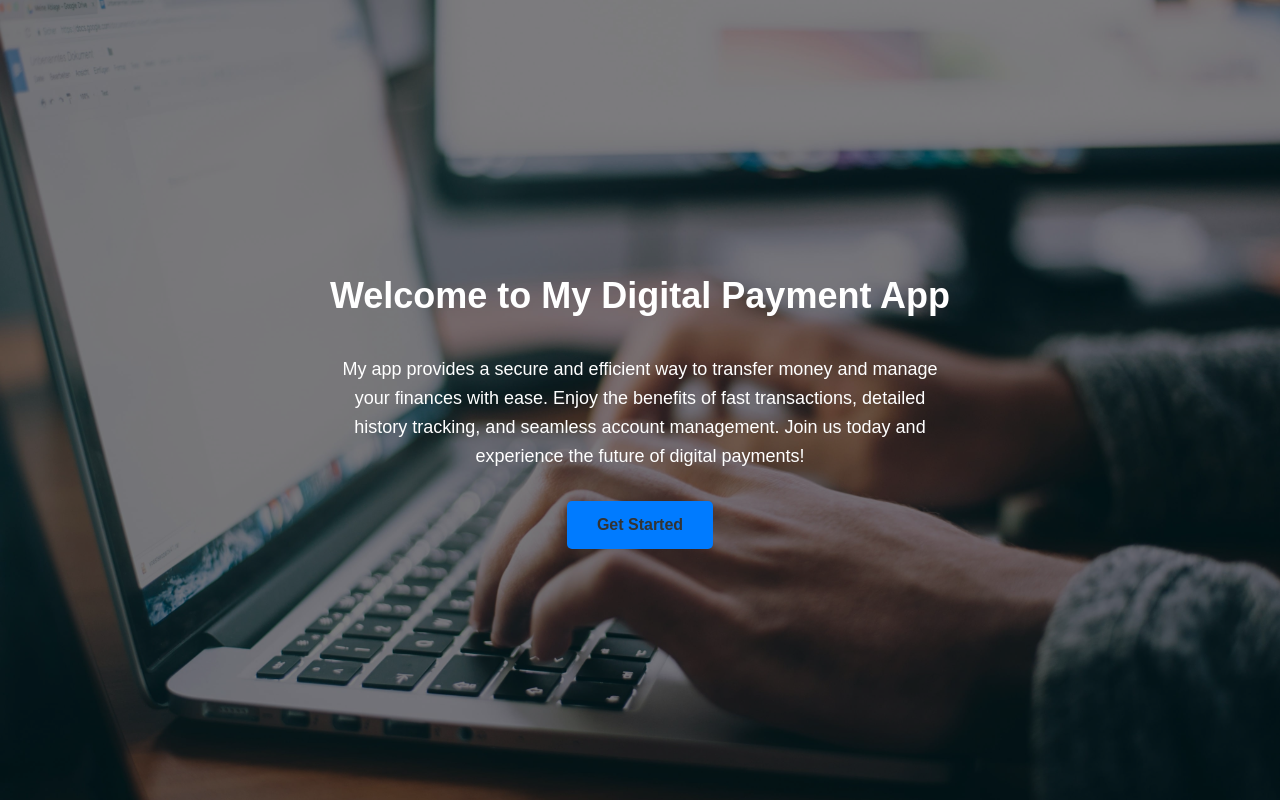
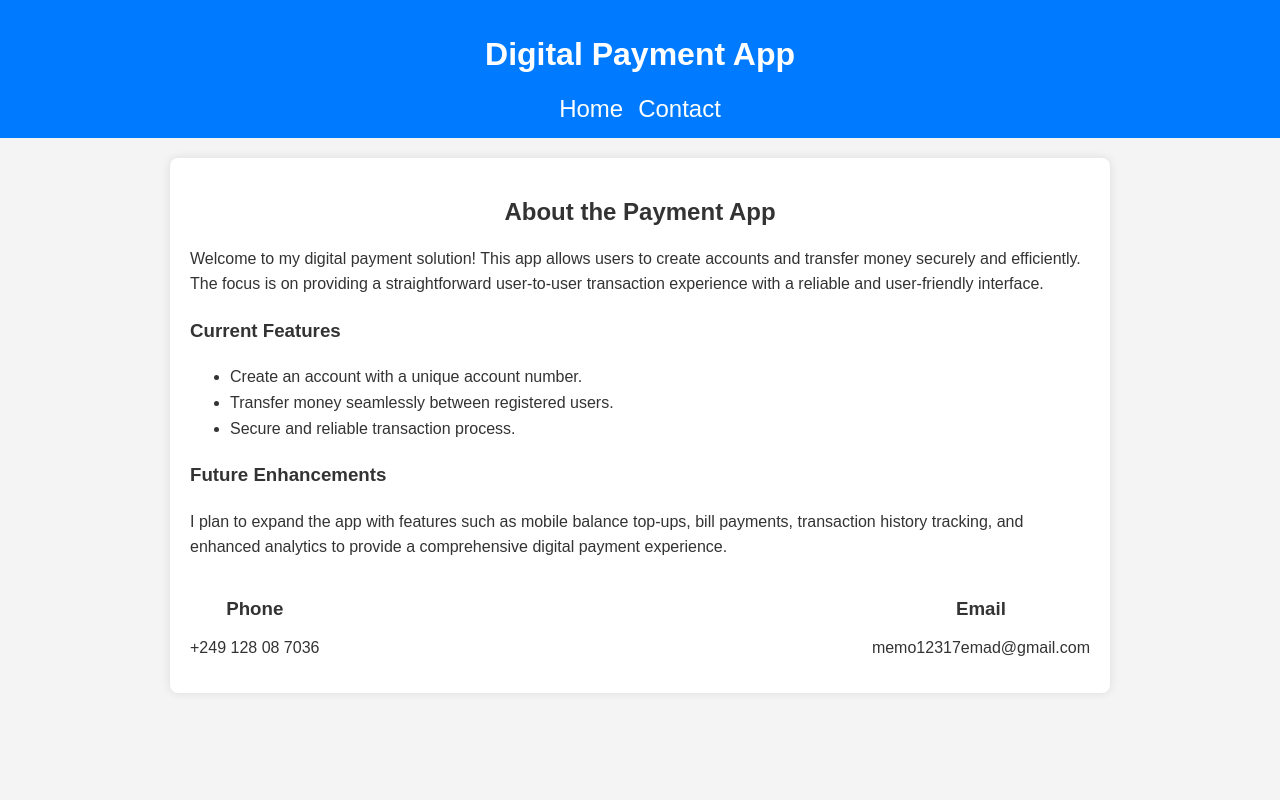
Before and after one commit to mo7amed3mad17/Digital_Payment_App, a Flask app: page /about in a window 1280 px wide. Run offline with Flask 3, Linux system fonts and the light colour scheme.

Commit message:
add apout and contact page

```diff
--- a/app/routes/ui_routes.py
+++ b/app/routes/ui_routes.py
@@ -7,10 +7,16 @@ ui_routes = Blueprint('ui', __name__)
 
 @ui_routes.route('/')
 @ui_routes.route('/home')
+def home():
+    return render_template('home.html')
+
 @ui_routes.route('/about')
 def about():
     return render_template('about.html')
 
+@ui_routes.route('/contact')
+def contact():
+    return render_template('contact.html')
 
 def login():
     return redirect(url_for('ui.login'))
--- a/app/templates/about.html
+++ b/app/templates/about.html
@@ -1,110 +1,147 @@
-<!DOCTYPE html>
+<!doctype html>
 <html lang="en">
+
 <head>
-    <meta charset="UTF-8">
-    <meta name="viewport" content="width=device-width, initial-scale=1.0">
-    <link rel="icon" type="image/x-icon" href="/static/images/icon.jpg">
-    <title>About - Digital Payment App</title>
+    <meta charset="utf-8">
+    <meta name="viewport" content="width=device-width, initial-scale=1">
+    <title>Mohamed - Digital Payment App</title>
+
+    <!-- Favicon -->
+    <link rel="shortcut icon" type="image/icon" href="static/logo/Tap.png">
+
+    <!-- Internal CSS -->
     <style>
-        /* General page styling */
         body {
             font-family: Arial, sans-serif;
             margin: 0;
             padding: 0;
-            background-color: #f9f9f9;
+            background-color: #f4f4f4;
+            color: #333;
         }
 
-        .hero {
-            width: 100%;
-            height: 100vh;
-            display: flex;
-            flex-direction: column;
-            justify-content: center;
-            align-items: center;
+        header {
+            background-color: #007bff;
             color: white;
+            padding: 15px;
             text-align: center;
-            padding: 20px;
-            box-sizing: border-box;
-
-            /* Background Image */
-            background-image: url('/static/images/Background.jpg'); /* Replace with your image path */
-            background-size: cover;
-            background-position: center;
-            background-repeat: no-repeat;
-
-            /* Add a semi-transparent overlay for readability */
-            background-color: rgba(0, 0, 0, 0.5); /* Black overlay */
-            background-blend-mode: overlay;
+            position: sticky;
+            top: 0;
         }
 
-        .hero h1 {
-            font-size: 36px;
-            margin-bottom: 20px;
+        header a {
+            text-decoration: none;
+            color: white;
+            font-size: 24px;
         }
 
-        .hero p {
-            font-size: 18px;
-            max-width: 600px;
-            margin-bottom: 30px;
-            line-height: 1.6;
+        nav ul {
+            list-style: none;
+            padding: 0;
+            margin: 0;
+            display: flex;
+            justify-content: center;
+            gap: 15px;
         }
 
-        .btn {
-            background-color: #007bff;
-            color: #333;
-            border: none;
-            padding: 15px 30px;
-            font-size: 16px;
-            font-weight: bold;
-            border-radius: 5px;
-            text-decoration: none;
-            cursor: pointer;
-            transition: background-color 0.3s;
+        nav ul li {
+            display: inline;
         }
 
-        .btn:hover {
-            background-color: #007bff;
+        nav ul li a {
+            text-decoration: none;
+            color: white;
         }
 
-        /* Responsive design */
+        .about {
+            padding: 20px;
+            background: #fff;
+            margin: 20px auto;
+            max-width: 900px;
+            border-radius: 8px;
+            box-shadow: 0 0 10px rgba(0, 0, 0, 0.1);
+        }
+
+        .section-heading {
+            margin-bottom: 20px;
+            text-align: center;
+        }
+
+        .content {
+            line-height: 1.6;
+            text-align: left;
+            margin: 10px 0;
+        }
+
+        .contact-info {
+            margin-top: 20px;
+            display: flex;
+            justify-content: space-between;
+        }
+
+        .contact-info div {
+            text-align: center;
+        }
+
         @media (max-width: 768px) {
-            .hero h1 {
-                font-size: 28px;
+            nav ul {
+                flex-direction: column;
+                gap: 10px;
             }
 
-            .hero p {
-                font-size: 16px;
-            }
-
-            .btn {
-                padding: 12px 25px;
-                font-size: 14px;
-            }
-        }
-
-        @media (max-width: 480px) {
-            .hero h1 {
-                font-size: 24px;
-            }
-
-            .hero p {
-                font-size: 14px;
-            }
-
-            .btn {
-                padding: 10px 20px;
-                font-size: 12px;
+            .contact-info {
+                flex-direction: column;
+                gap: 15px;
             }
         }
     </style>
 </head>
+
 <body>
-    <div class="hero">
-        <h1>Welcome to My Digital Payment App</h1>
-        <p>
-            My app provides a secure and efficient way to transfer money and manage your finances with ease. Enjoy the benefits of fast transactions, detailed history tracking, and seamless account management. Join us today and experience the future of digital payments!
-        </p>
-        <a href="/register" class="btn">Get Started</a>
-    </div>
+    <!-- Header -->
+    <header>
+        <h1>Digital Payment App</h1>
+        <nav>
+            <ul>
+                <li><a href="/home">Home</a></li>
+                <li><a href="/contact">Contact</a></li>
+            </ul>
+        </nav>
+    </header>
+
+    <!-- About Section -->
+    <section id="about" class="about">
+        <div class="section-heading">
+            <h2>About the Payment App</h2>
+        </div>
+        <div class="content">
+            <p>
+                Welcome to my digital payment solution! This app allows users to create accounts and transfer money
+                securely and efficiently. The focus is on providing a straightforward user-to-user transaction experience
+                with a reliable and user-friendly interface.
+            </p>
+            <h3>Current Features</h3>
+            <ul>
+                <li>Create an account with a unique account number.</li>
+                <li>Transfer money seamlessly between registered users.</li>
+                <li>Secure and reliable transaction process.</li>
+            </ul>
+            <h3>Future Enhancements</h3>
+            <p>
+                I plan to expand the app with features such as mobile balance top-ups, bill payments, transaction history tracking,
+                and enhanced analytics to provide a comprehensive digital payment experience.
+            </p>
+        </div>
+        <div class="contact-info">
+            <div>
+                <h3>Phone</h3>
+                <p>+249 128 08 7036</p>
+            </div>
+            <div>
+                <h3>Email</h3>
+                <p>memo12317emad@gmail.com</p>
+            </div>
+        </div>
+    </section>
 </body>
+
 </html>
--- a/app/templates/account.html
+++ b/app/templates/account.html
@@ -30,6 +30,7 @@
 
         .sidebar h2 {
             text-align: center;
+            color: white;
             margin-bottom: 20px;
         }
 
```
Also changed, not shown: app/templates/contact.html (added, +180 -0 lines), app/templates/home.html (added, +124 -0 lines), app/static/images/Background.jpg.
